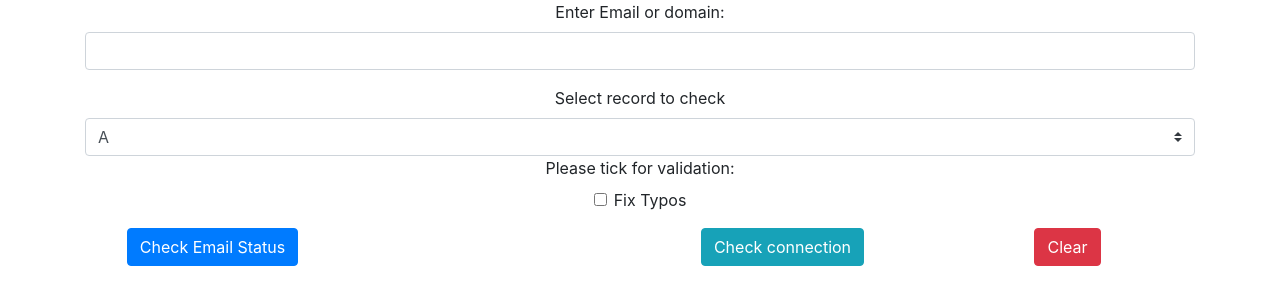
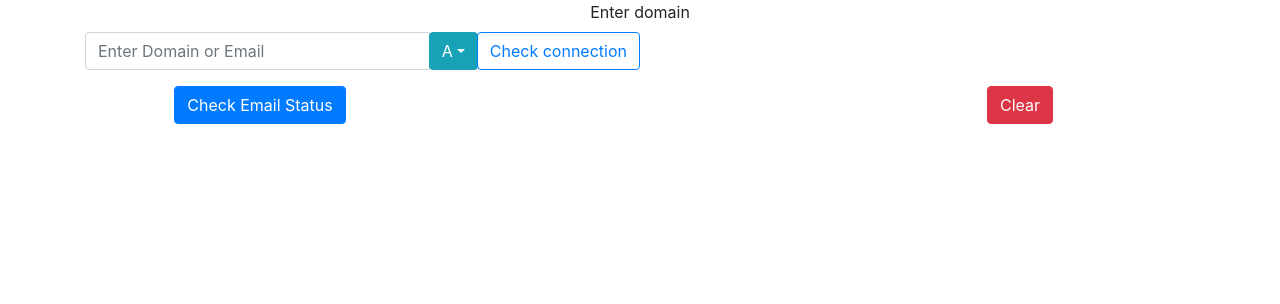
Before and after one commit to theleper676/email-validator, a React (Create React App) app: page / in a window 1280 px wide. Shown: the top 304 px of the page. Built offline with nearby package versions, Linux system fonts and the light colour scheme.

Commit message:
changed shit

```diff
--- a/src/Components/Form.tsx
+++ b/src/Components/Form.tsx
@@ -1,6 +1,7 @@
 import React, { useState, useEffect } from "react";
 import Form from "react-bootstrap/Form";
 import Button from "react-bootstrap/Button";
+import Dropdown from 'react-bootstrap/Dropdown'
 import axios from "axios";
 import Response from "./Response";
 import Container from "react-bootstrap/Container";
@@ -9,6 +10,8 @@ import Col from "react-bootstrap/Col";
 import Loader from "./Loader";
 import dotenv from "dotenv";
 import Modalcheck from './Modalcheck';
+import InputGroup from 'react-bootstrap/InputGroup';
+import FormControl from 'react-bootstrap/FormControl'
 
 function ValidationForm() {
   dotenv.config();
@@ -34,8 +37,21 @@ function ValidationForm() {
     isLoading: false,
     hunterInfo: null,
   });
+  const DNSrecords = [{
+    key: 'A',
+    item: 'A',
+  },
+  {
+    key: 'NS',
+    item: 'NS',
+  },
+  {
+    key: 'CNAME',
+    item: 'CNAME',
+  }
 
-  const [DNSstate, setDNSstate] = useState(null);
+  ];
+
   const [record, setRecord] = useState('A');
 
   useEffect(() => {
@@ -88,46 +104,37 @@ function ValidationForm() {
     );
   }
 
+
   return (
     <div className="App-form">
       <Form onSubmit={handleSubmit}>
         <Container>
           <Row>
             <Col>
-              <Form.Group controlId="emailValidation">
-                <Form.Label>Enter Email or domain: </Form.Label>
-                <Form.Control
-                  type="text"
-                  className="input-field"
-                  onChange={handleEmailChange}
-                />
-              </Form.Group>
-            </Col>
-          </Row>
-          <Row>
-            <Col>
-              <Form.Label>Select record to check</Form.Label>
-              <Form.Control onChange={(event: any) => setRecord(event.target.value) }  as="select" custom >
-                <option>A</option>
-                <option>CNAME</option>
-                <option>NS</option>
-                <option>SOA</option>
-              </Form.Control>
-            </Col>
-          </Row>
-          <Row>
-            <Col>
               {" "}
               <Form.Group>
-                <Form.Label>Please tick for validation: </Form.Label>
-                <Form.Check
-                  type="checkbox"
-                  label="Fix Typos"
-                  className="field"
-                  onChange={(event: any) =>
-                    setState({ ...state, fixTypos: event.target.checked })
-                  }
-                />
+                <Form.Label>
+                  Enter domain
+    </Form.Label>
+                <InputGroup className="w-50">
+                  <FormControl id="inlineFormInputGroup" placeholder="Enter Domain or Email" onChange={handleEmailChange} />
+                  <InputGroup.Append>
+                    <Dropdown onSelect={(eventKey: any) => setRecord(eventKey)}>
+                      <Dropdown.Toggle variant='info' id='record-dropdown'>
+                        {record}
+                      </Dropdown.Toggle>
+                      <Dropdown.Menu>
+                        {DNSrecords.map(record => (
+                          // eslint-disable-next-line react/jsx-key
+                          <Dropdown.Item key={record.key} eventKey={record.key}>{record.item}</Dropdown.Item>
+                        ))}
+                      </Dropdown.Menu>
+                    </Dropdown>
+                  </InputGroup.Append>
+                  <InputGroup.Append>
+                    <Modalcheck domain={state.email} connectionMethod={1} record={record} />
+                  </InputGroup.Append>
+                </InputGroup>
               </Form.Group>
             </Col>
           </Row>
@@ -148,12 +155,8 @@ function ValidationForm() {
             <Col>
             </Col>
             <Col>
-            <Modalcheck domain={state.email} connectionMethod={1}  record={record}/>
-            </Col>
-            <Col>
               <Button variant="danger">Clear</Button>
             </Col>
-
           </Row>
         </Container>
       </Form>
--- a/src/Components/Modalcheck.tsx
+++ b/src/Components/Modalcheck.tsx
@@ -71,7 +71,7 @@ const Modalcheck: React.FC<ModalcheckProps> = (props) => {
     }
     return (
         <div>
-            <Button variant="info" onClick={() => {
+            <Button variant='outline-primary' onClick={() => {
                 handleShow();
                 CheckConnection();
             }}>Check connection</Button>
```
